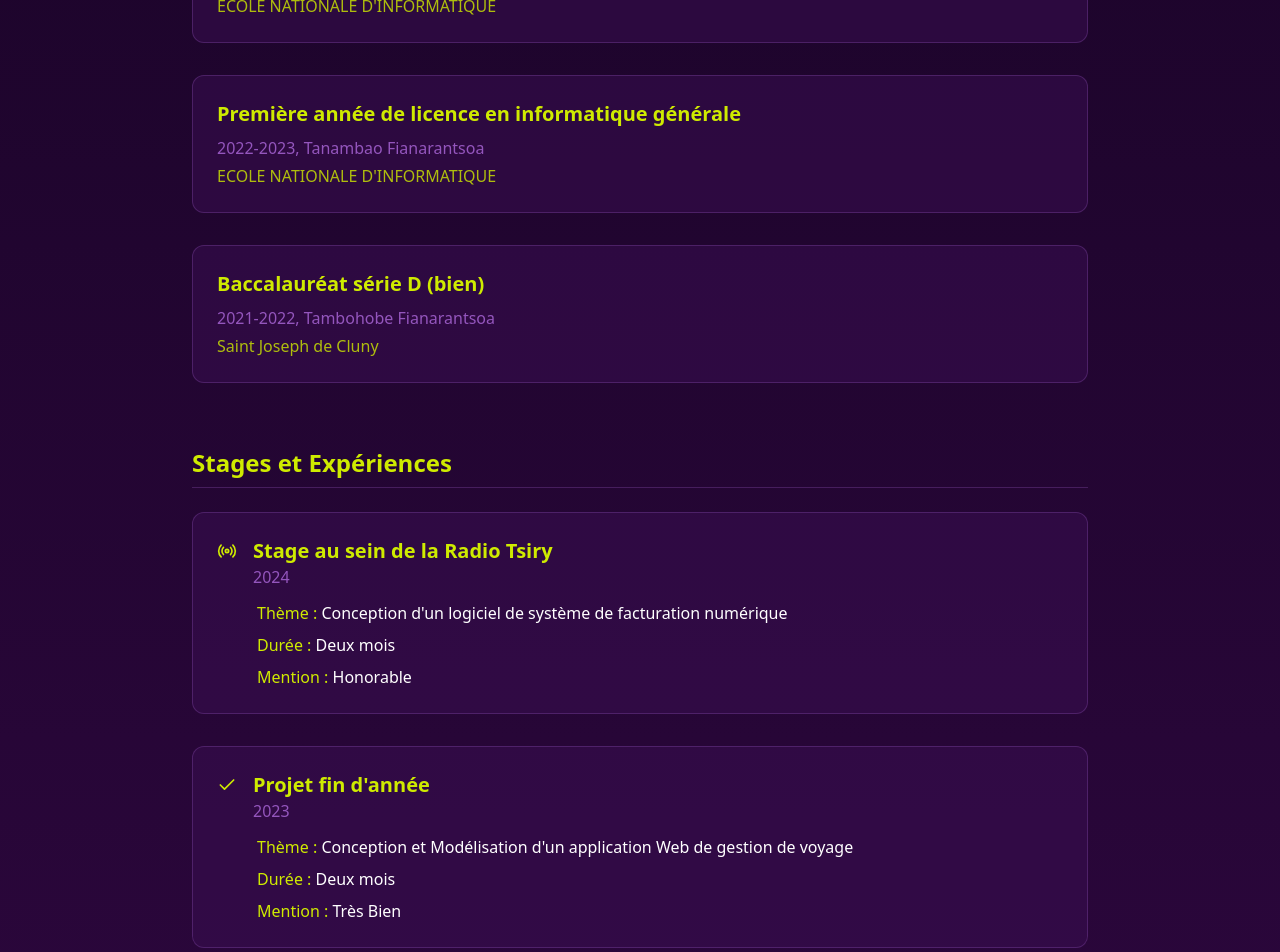
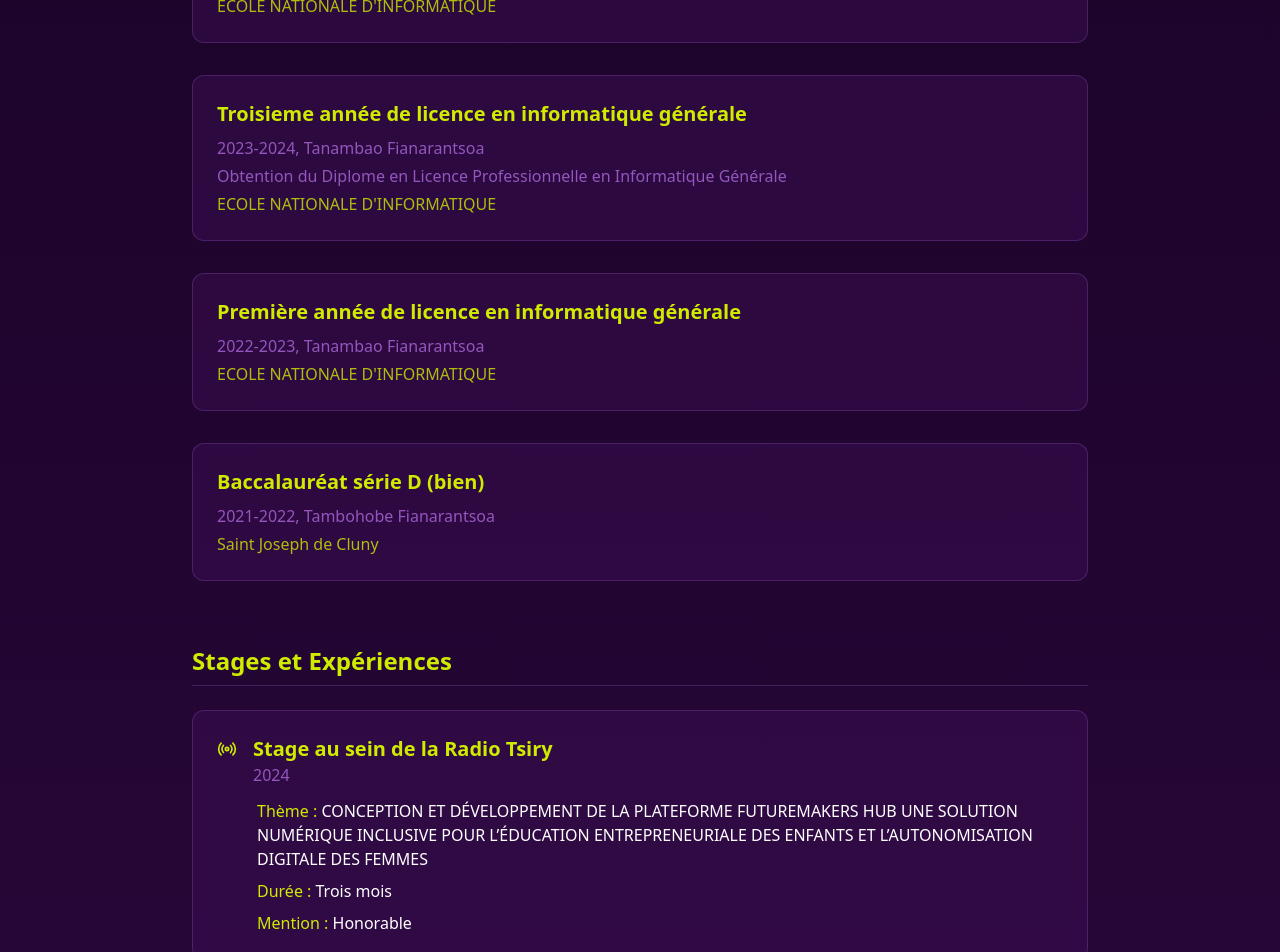
Before and after one commit to Diarintsoa1402/frontend-portfolio, a React (Create React App) app: page / in a window 1280 px wide. Shown: the part 3620-4572 px from the top of the page. Built offline with nearby package versions, Linux system fonts and the light colour scheme; no server answers.

Commit message:
ajout des stages

```diff
--- a/src/components/EducationExperience.jsx
+++ b/src/components/EducationExperience.jsx
@@ -23,7 +23,7 @@ export default function EducationExperience() {
 
             <div className="space-y-8">
               {/* Formation 1 */}
-              <motion.div
+               <motion.div
                 className="bg-[#3a0f52]/50 border border-[#9456BD]/30 rounded-xl p-6 hover:border-[#CFEB00] transition-colors"
                 whileHover={{ y: -5 }}
               >
@@ -33,8 +33,20 @@ export default function EducationExperience() {
                 <p className="text-[#9456BD] mb-1">2023-2024, Tanambao Fianarantsoa</p>
                 <p className="text-[#CFEB00]/80">ECOLE NATIONALE D'INFORMATIQUE</p>
               </motion.div>
+              {/* Formation 2 */}
+              <motion.div
+                className="bg-[#3a0f52]/50 border border-[#9456BD]/30 rounded-xl p-6 hover:border-[#CFEB00] transition-colors"
+                whileHover={{ y: -5 }}
+              >
+                <h4 className="text-xl font-bold text-[#CFEB00] mb-2">
+                  Troisieme année de licence en informatique générale
+                </h4>
+                <p className="text-[#9456BD] mb-1">2023-2024, Tanambao Fianarantsoa</p>
+                <p className="text-[#9456BD] mb-1">Obtention du Diplome en Licence Professionnelle en Informatique Générale</p>
+                <p className="text-[#CFEB00]/80">ECOLE NATIONALE D'INFORMATIQUE</p>
+              </motion.div>
 
-              {/* Formation 2 */}
+              {/* Formation 3 */}
               <motion.div
                 className="bg-[#3a0f52]/50 border border-[#9456BD]/30 rounded-xl p-6 hover:border-[#CFEB00] transition-colors"
                 whileHover={{ y: -5 }}
@@ -46,7 +58,7 @@ export default function EducationExperience() {
                 <p className="text-[#CFEB00]/80">ECOLE NATIONALE D'INFORMATIQUE</p>
               </motion.div>
 
-              {/* Formation 3 */}
+              {/* Formation 4 */}
               <motion.div
                 className="bg-[#3a0f52]/50 border border-[#9456BD]/30 rounded-xl p-6 hover:border-[#CFEB00] transition-colors"
                 whileHover={{ y: -5 }}
@@ -67,6 +79,31 @@ export default function EducationExperience() {
             </h3>
 
             <div className="space-y-8">
+              {/* Expérience 0 */}
+                 <motion.div
+                className="bg-[#3a0f52]/50 border border-[#9456BD]/30 rounded-xl p-6 hover:border-[#CFEB00] transition-colors"
+                whileHover={{ y: -5 }}
+              >
+                <div className="flex items-start gap-4 mb-3">
+                  <div className="text-[#CFEB00] mt-1">
+                    <FiRadio className="text-xl" />
+                  </div>
+                  <div>
+                    <h4 className="text-xl font-bold text-[#CFEB00]">Stage au sein de la Radio Tsiry</h4>
+                    <p className="text-[#9456BD]">2024</p>
+                  </div>
+                </div>
+                <div className="pl-10 space-y-2">
+                  <p><span className="text-[#CFEB00]">Thème :</span> CONCEPTION ET DÉVELOPPEMENT DE LA PLATEFORME
+FUTUREMAKERS HUB UNE SOLUTION NUMÉRIQUE
+INCLUSIVE POUR L’ÉDUCATION ENTREPRENEURIALE
+DES ENFANTS ET L’AUTONOMISATION DIGITALE DES
+FEMMES </p>
+                  <p><span className="text-[#CFEB00]">Durée :</span> Trois mois</p>
+                  <p><span className="text-[#CFEB00]">Mention :</span> Honorable </p>
+                </div>
+              </motion.div>
+
               {/* Expérience 1 */}
               <motion.div
                 className="bg-[#3a0f52]/50 border border-[#9456BD]/30 rounded-xl p-6 hover:border-[#CFEB00] transition-colors"
--- a/src/components/Skills.jsx
+++ b/src/components/Skills.jsx
@@ -70,7 +70,7 @@ export default function Skills() {
             </h3>
             <div className="space-y-6">
               {[
-                { name: "Développement Web", level: 90 },
+                { name: "Développement Web et mobile (React, ReactNative, Node.js)", level: 90 },
                 { name: "UI/UX Design", level: 85 },
                 { name: "Gestion de Projet", level: 75 },
                 { name: "DevOps", level: 65 }
```
